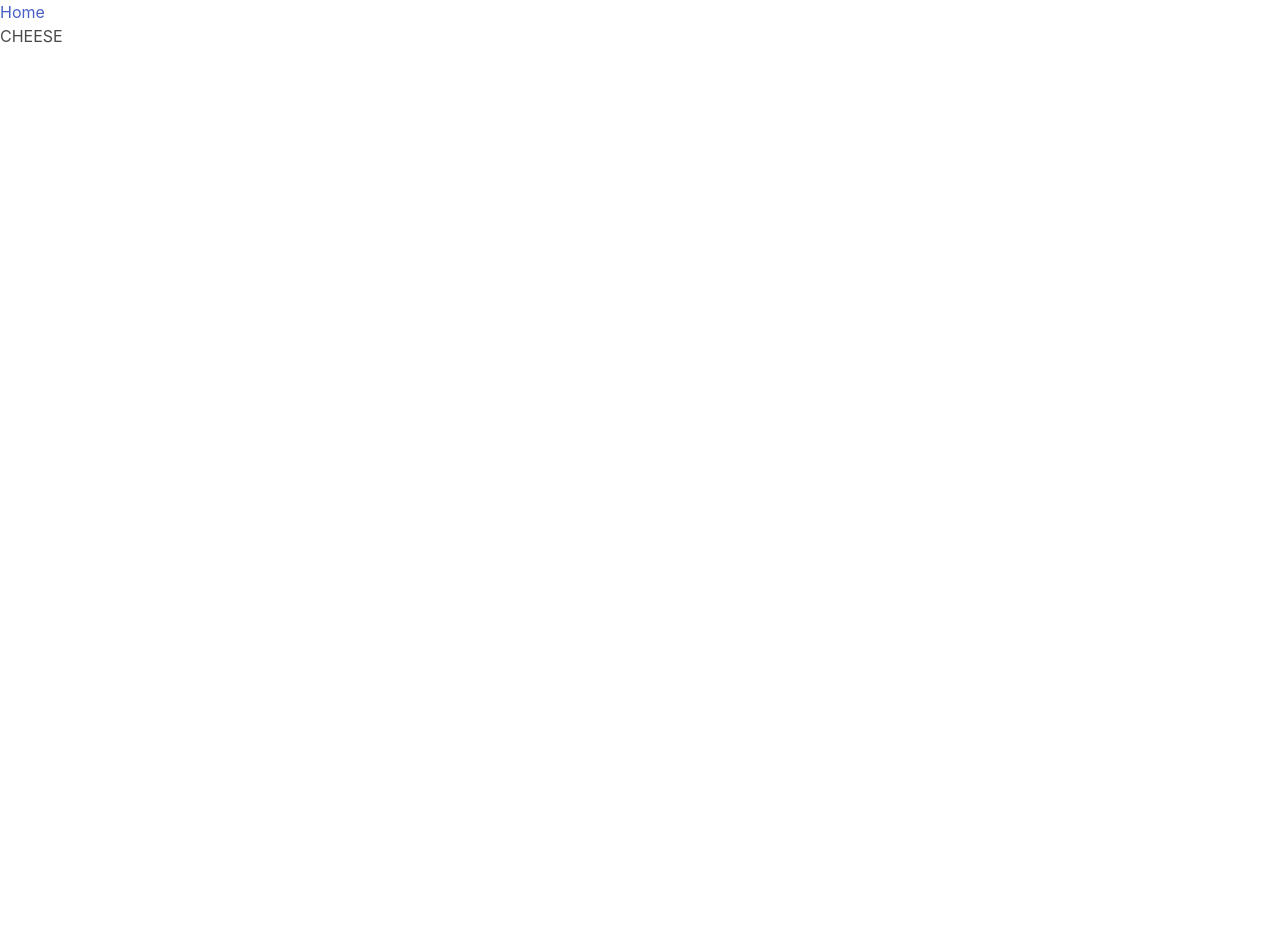
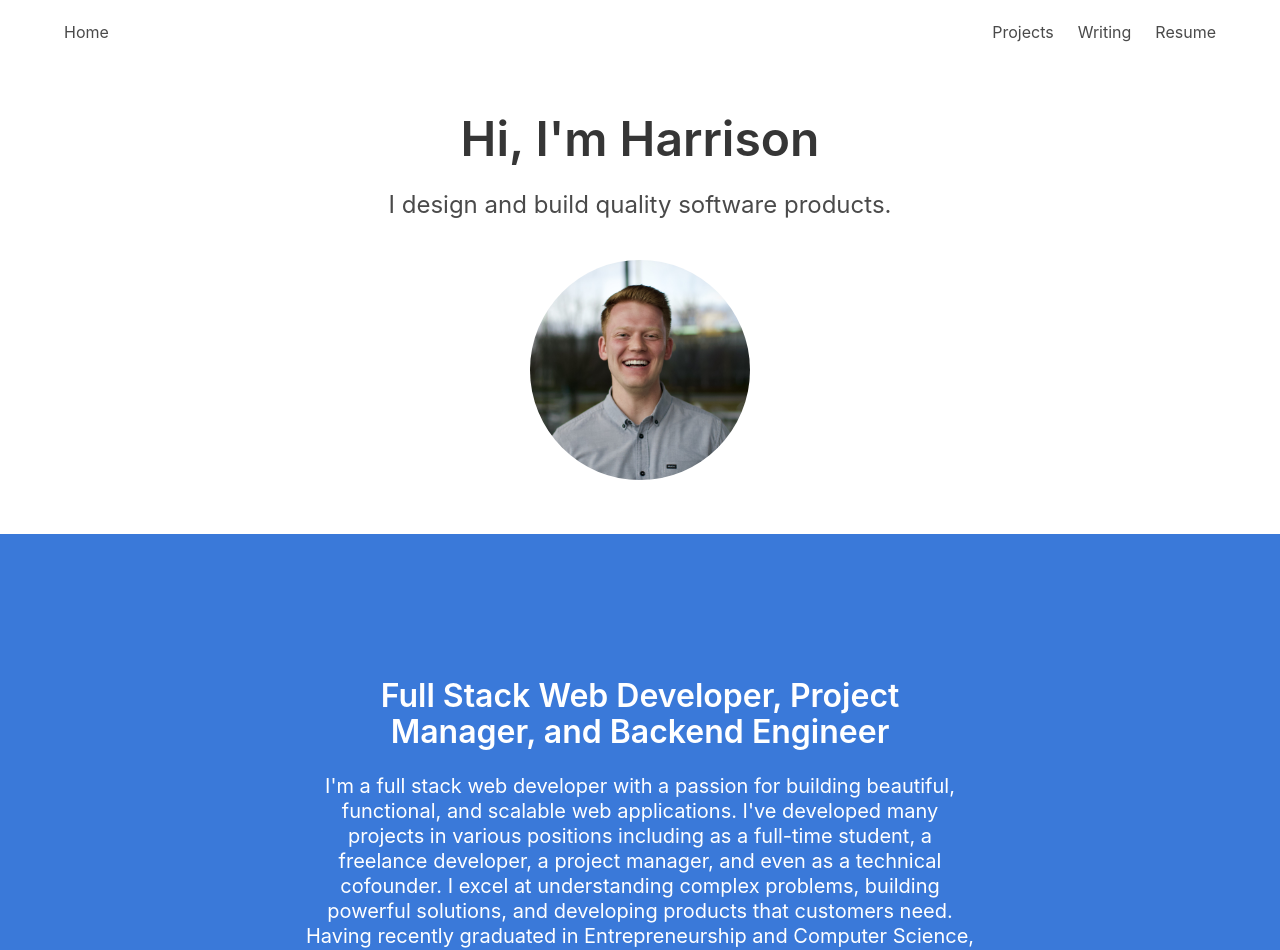
Before and after one commit to hbludworth/portfolio, a Vue app: page / in a window 1280 px wide. Shown: the top 950 px of the page. Before the commit the page ends 800 px from the top, so only its background shows below. Built offline with nearby package versions, Linux system fonts and the light colour scheme.

Commit message:
basic structure

```diff
--- a/src/App.vue
+++ b/src/App.vue
@@ -1,15 +1,12 @@
 <script setup lang="ts">
-import { RouterLink, RouterView } from 'vue-router';
+import { RouterView } from 'vue-router';
+import NavBar from '@/components/NavBar.vue';
 </script>
 
 <template>
-  <header>
-    <div>
-      <nav>
-        <RouterLink to="/">Home</RouterLink>
-      </nav>
-    </div>
-  </header>
+  <NavBar />
 
-  <RouterView />
+  <main>
+    <RouterView />
+  </main>
 </template>
--- a/src/assets/main.scss
+++ b/src/assets/main.scss
@@ -1,2 +1,16 @@
 @charset "utf-8";
-@import '../node_modules/bulma/bulma.sass';
+
+$navbar-height: 4rem;
+$primary: #3a79d9;
+
+@import '../../node_modules/bulma/bulma.sass';
+
+#avatar {
+  width: 220px;
+
+  @include mobile {
+    width: 140px;
+  }
+
+  border-radius: 50%;
+}
--- /dev/null
+++ b/src/components/NavBar.vue
@@ -0,0 +1,33 @@
+<template>
+  <nav class="navbar is-transparent" role="navigation" aria-label="main navigation">
+    <div class="container">
+      <div class="navbar-brand">
+        <RouterLink class="navbar-item" to="/"> Home </RouterLink>
+
+        <a
+          role="button"
+          class="navbar-burger"
+          aria-label="menu"
+          aria-expanded="false"
+          data-target="navbarMenu"
+        >
+          <span aria-hidden="true"></span>
+          <span aria-hidden="true"></span>
+          <span aria-hidden="true"></span>
+        </a>
+      </div>
+
+      <div id="navbarMenu" class="navbar-menu">
+        <div class="navbar-end">
+          <RouterLink class="navbar-item" to="/projects"> Projects </RouterLink>
+
+          <RouterLink class="navbar-item" to="/writing"> Writing </RouterLink>
+
+          <RouterLink class="navbar-item" to="/resume"> Resume </RouterLink>
+        </div>
+      </div>
+    </div>
+  </nav>
+</template>
+
+<script setup lang="ts"></script>
--- a/src/views/HomeView.vue
+++ b/src/views/HomeView.vue
@@ -1,5 +1,42 @@
 <script setup lang="ts"></script>
 
 <template>
-  <main><span>CHEESE</span></main>
+  <section class="hero has-text-centered">
+    <div class="hero-body">
+      <div class="container">
+        <div class="columns">
+          <div class="column">
+            <h1 class="title is-spaced is-size-1-desktop is-size-2-tablet is-size-3-mobile">
+              Hi, I'm Harrison
+            </h1>
+            <h2 class="subtitle is-size-4-tablet">I design and build quality software products.</h2>
+            <img id="avatar" src="@/assets/profile.jpeg" class="mt-4" />
+          </div>
+        </div>
+      </div>
+    </div>
+    <div class="hero-foot">
+      <div class="container"></div>
+    </div>
+  </section>
+  <section class="section is-medium has-text-centered has-background-primary">
+    <div class="container">
+      <div class="columns is-centered">
+        <div class="column is-three-fifths">
+          <h1 class="title is-spaced is-size-3-desktop is-size-4-mobile has-text-white">
+            Full Stack Web Developer, Project Manager, and Backend Engineer
+          </h1>
+          <h2 class="subtitle is-size-5-desktop has-text-weight-normal has-text-white">
+            I'm a full stack web developer with a passion for building beautiful, functional, and
+            scalable web applications. I've developed many projects in various positions including
+            as a full-time student, a freelance developer, a project manager, and even as a
+            technical cofounder. I excel at understanding complex problems, building powerful
+            solutions, and developing products that customers need. Having recently graduated in
+            Entrepreneurship and Computer Science, I am currently looking for a full-time position
+            as a software engineer and am confident that I can be a valuable asset to any team.
+          </h2>
+        </div>
+      </div>
+    </div>
+  </section>
 </template>
```
Also changed, not shown: src/assets/profile.jpeg (added).
